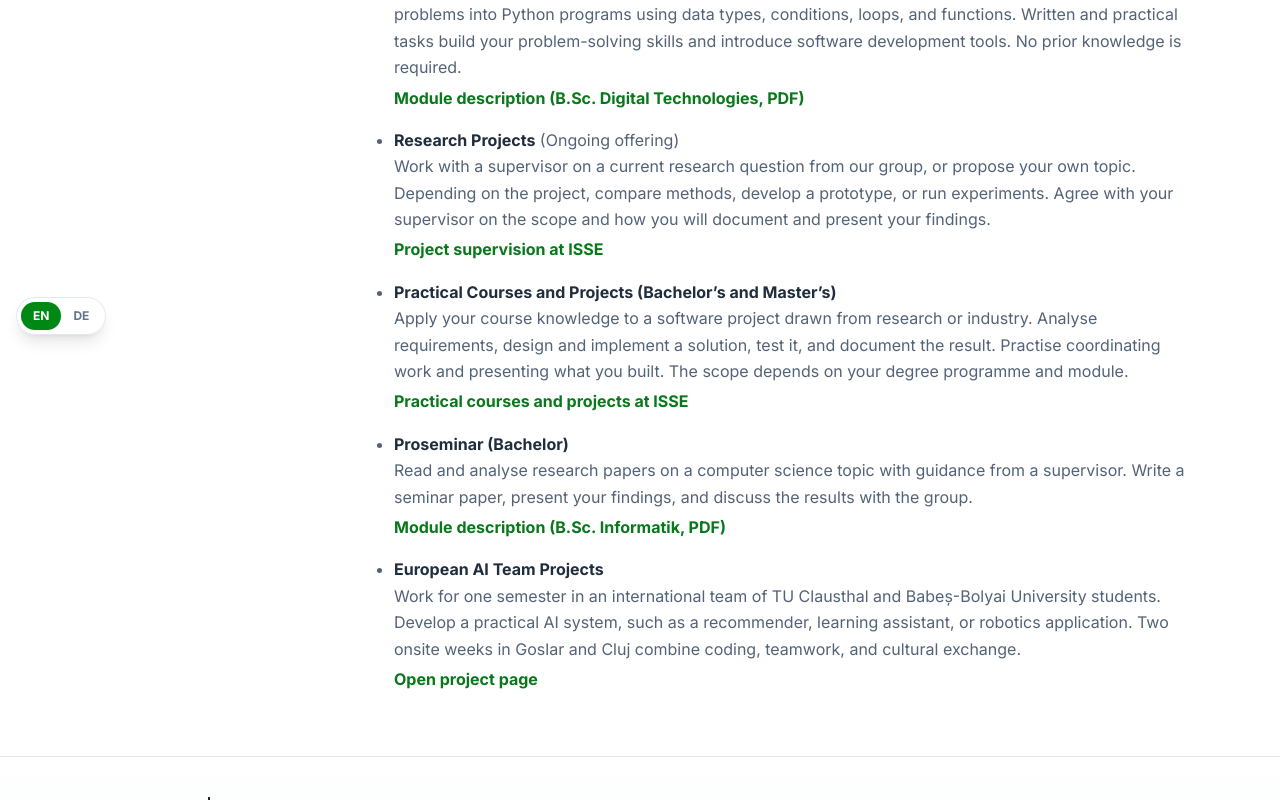
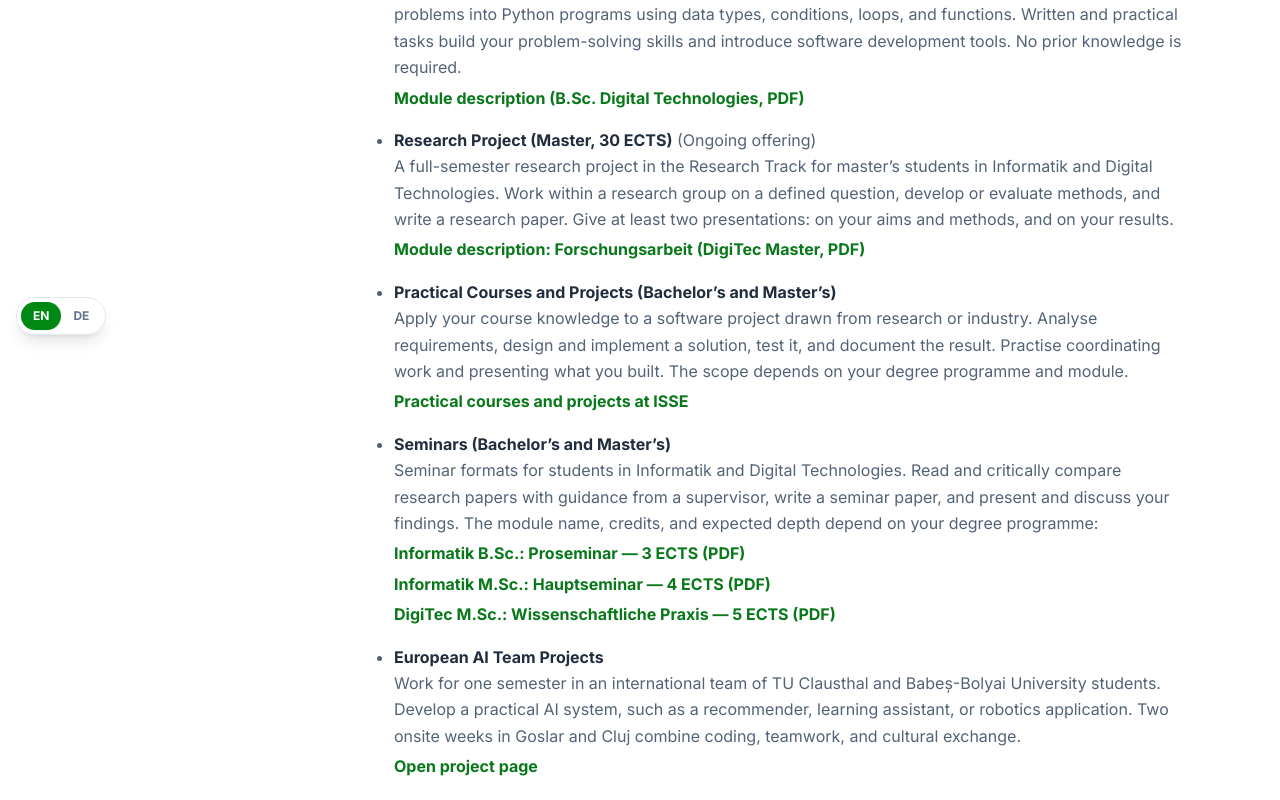
Before and after one commit to bartelt-lab/core, a React (Vite) app: page /tuc/teaching in a window 1280 px wide. Shown: the part 449-1249 px from the top of the page. Built offline with nearby package versions, Linux system fonts and the light colour scheme.

Commit message:
Clarify seminar modules and the 30-credit research project

```diff
--- a/src/pages/tuc/Teaching.jsx
+++ b/src/pages/tuc/Teaching.jsx
@@ -14,15 +14,15 @@ const taughtCourses = [
         ctaDe: 'Modulbeschreibung (B.Sc. Digital Technologies, PDF)'
     },
     {
-        title: 'Research Projects',
-        titleDe: 'Forschungsprojekte',
+        title: 'Research Project (Master, 30 ECTS)',
+        titleDe: 'Forschungsprojekt (Master, 30 LP)',
         semester: 'Ongoing offering',
         semesterDe: 'Fortlaufendes Angebot',
-        tone: 'Work with a supervisor on a current research question from our group, or propose your own topic. Depending on the project, compare methods, develop a prototype, or run experiments. Agree with your supervisor on the scope and how you will document and present your findings.',
-        toneDe: 'Sie bearbeiten mit wissenschaftlicher Betreuung eine aktuelle Forschungsfrage unserer Gruppe oder schlagen ein eigenes Thema vor. Je nach Projekt vergleichen Sie Methoden, entwickeln einen Prototyp oder führen Experimente durch. Umfang, Dokumentation und Präsentation Ihrer Ergebnisse stimmen Sie mit Ihrer Betreuung ab.',
-        link: 'https://www.isse.tu-clausthal.de/lehre/lehrveranstaltungen',
-        cta: 'Project supervision at ISSE',
-        ctaDe: 'Projektbetreuung am ISSE'
+        tone: 'A full-semester research project in the Research Track for master’s students in Informatik and Digital Technologies. Work within a research group on a defined question, develop or evaluate methods, and write a research paper. Give at least two presentations: on your aims and methods, and on your results.',
+        toneDe: 'Im Research Track der Masterstudiengänge Informatik und Digital Technologies bearbeiten Sie ein Semester lang eine Forschungsfrage in einer Arbeitsgruppe. Sie entwickeln oder untersuchen Methoden und verfassen eine Forschungsarbeit. In mindestens zwei Vorträgen stellen Sie zunächst Ziele und Vorgehen, später Ihre Ergebnisse vor.',
+        link: 'https://digitecstudieren.de/downloads/ms/26%20WiSe%20MHB_MSc.pdf#page=145',
+        cta: 'Module description: Forschungsarbeit (DigiTec Master, PDF)',
+        ctaDe: 'Modulbeschreibung: Forschungsarbeit (DigiTec-Master, PDF)'
     },
     {
         title: 'Practical Courses and Projects (Bachelor’s and Master’s)',
@@ -34,12 +34,27 @@ const taughtCourses = [
         ctaDe: 'Praktika und Projekte am ISSE'
     },
     {
-        title: 'Proseminar (Bachelor)',
-        tone: 'Read and analyse research papers on a computer science topic with guidance from a supervisor. Write a seminar paper, present your findings, and discuss the results with the group.',
-        toneDe: 'Sie erarbeiten unter Betreuung ein Informatikthema anhand wissenschaftlicher Literatur, verfassen eine Seminararbeit und stellen Ihre Ergebnisse in einem Vortrag mit Diskussion vor.',
-        link: 'https://www.studiengaenge.tu-clausthal.de/fileadmin/Sites/Studiengaenge/Documents/Studiengaenge/Modulhandbuecher/Neu_in_2021-22/MHB_Informatik_B.Sc._2020_16_12_2021.pdf#page=136',
-        cta: 'Module description (B.Sc. Informatik, PDF)',
-        ctaDe: 'Modulbeschreibung (B.Sc. Informatik, PDF)'
+        title: 'Seminars (Bachelor’s and Master’s)',
+        titleDe: 'Seminare (Bachelor und Master)',
+        tone: 'Seminar formats for students in Informatik and Digital Technologies. Read and critically compare research papers with guidance from a supervisor, write a seminar paper, and present and discuss your findings. The module name, credits, and expected depth depend on your degree programme:',
+        toneDe: 'Seminarangebote für Studierende der Informatik und Digital Technologies. Sie erarbeiten und vergleichen unter Betreuung wissenschaftliche Literatur, verfassen eine Seminararbeit und stellen Ihre Ergebnisse in einem Vortrag mit Diskussion vor. Modulname, Leistungspunkte und fachliche Tiefe richten sich nach Ihrem Studiengang:',
+        links: [
+            {
+                url: 'https://www.studiengaenge.tu-clausthal.de/fileadmin/Sites/Studiengaenge/Documents/Studiengaenge/Modulhandbuecher/Neu_in_2021-22/MHB_Informatik_B.Sc._2020_16_12_2021.pdf#page=136',
+                label: 'Informatik B.Sc.: Proseminar — 3 ECTS (PDF)',
+                labelDe: 'Informatik B.Sc.: Proseminar — 3 LP (PDF)'
+            },
+            {
+                url: 'https://www.studiengaenge.tu-clausthal.de/fileadmin/Sites/Studiengaenge/Documents/Studiengaenge/Modulhandbuecher/Neu_in_2021-22/MHB_Informatik_M.Sc._2020_16_12_2021.pdf#page=237',
+                label: 'Informatik M.Sc.: Hauptseminar — 4 ECTS (PDF)',
+                labelDe: 'Informatik M.Sc.: Hauptseminar — 4 LP (PDF)'
+            },
+            {
+                url: 'https://digitecstudieren.de/downloads/ms/26%20WiSe%20MHB_MSc.pdf#page=147',
+                label: 'DigiTec M.Sc.: Wissenschaftliche Praxis — 5 ECTS (PDF)',
+                labelDe: 'DigiTec M.Sc.: Wissenschaftliche Praxis — 5 LP (PDF)'
+            }
+        ]
     },
     {
         title: 'European AI Team Projects',
@@ -813,6 +828,11 @@ const Teaching = ({ initialSection }) => {
                                         {pick(course.cta, course.ctaDe)}
                                     </Link>
                                 )}
+                                {course.links?.map((link) => (
+                                    <Link key={link.url} className="teaching-course-link" to={link.url}>
+                                        {pick(link.label, link.labelDe)}
+                                    </Link>
+                                ))}
                             </li>
                         ))}
                     </ul>
```
